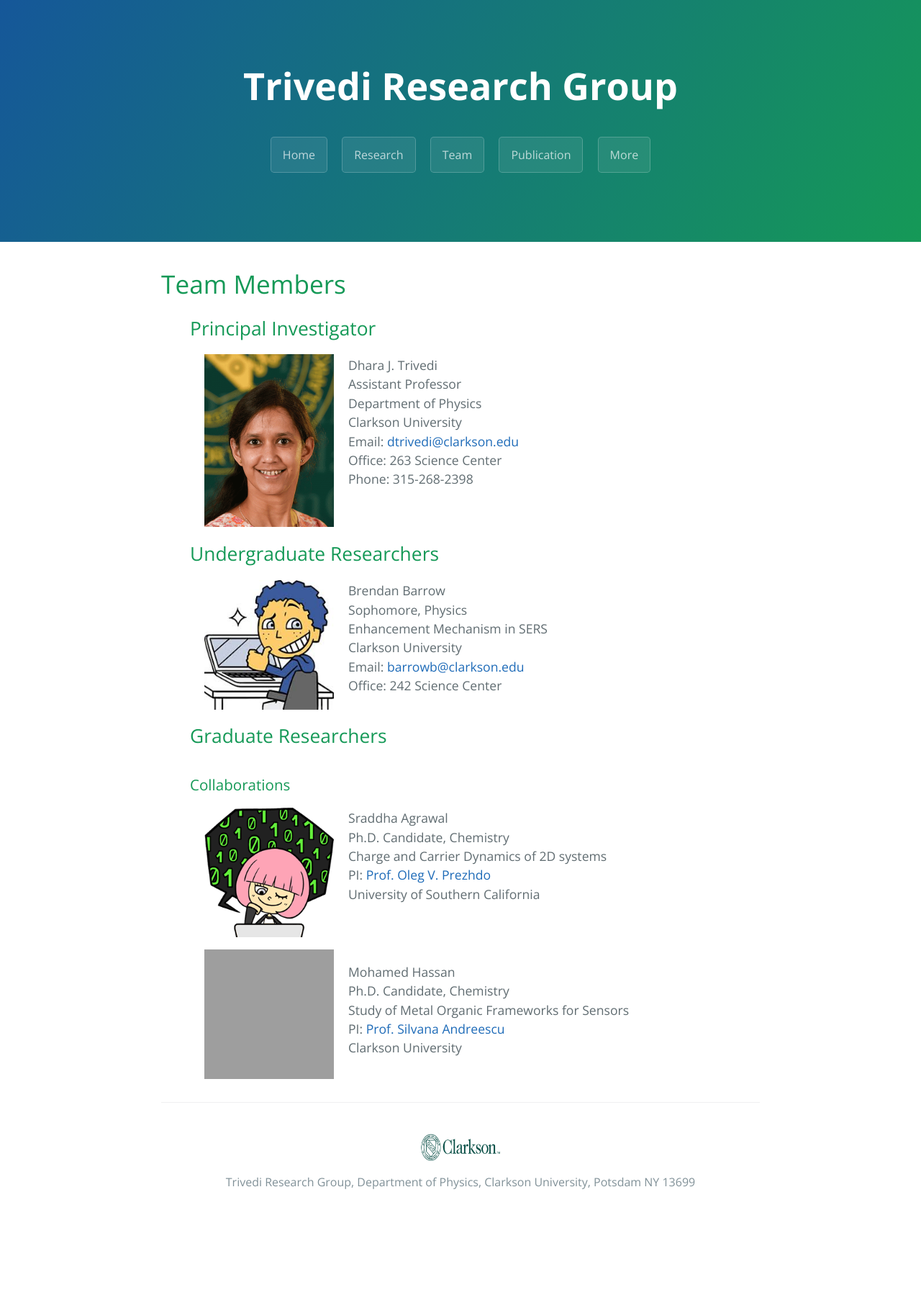
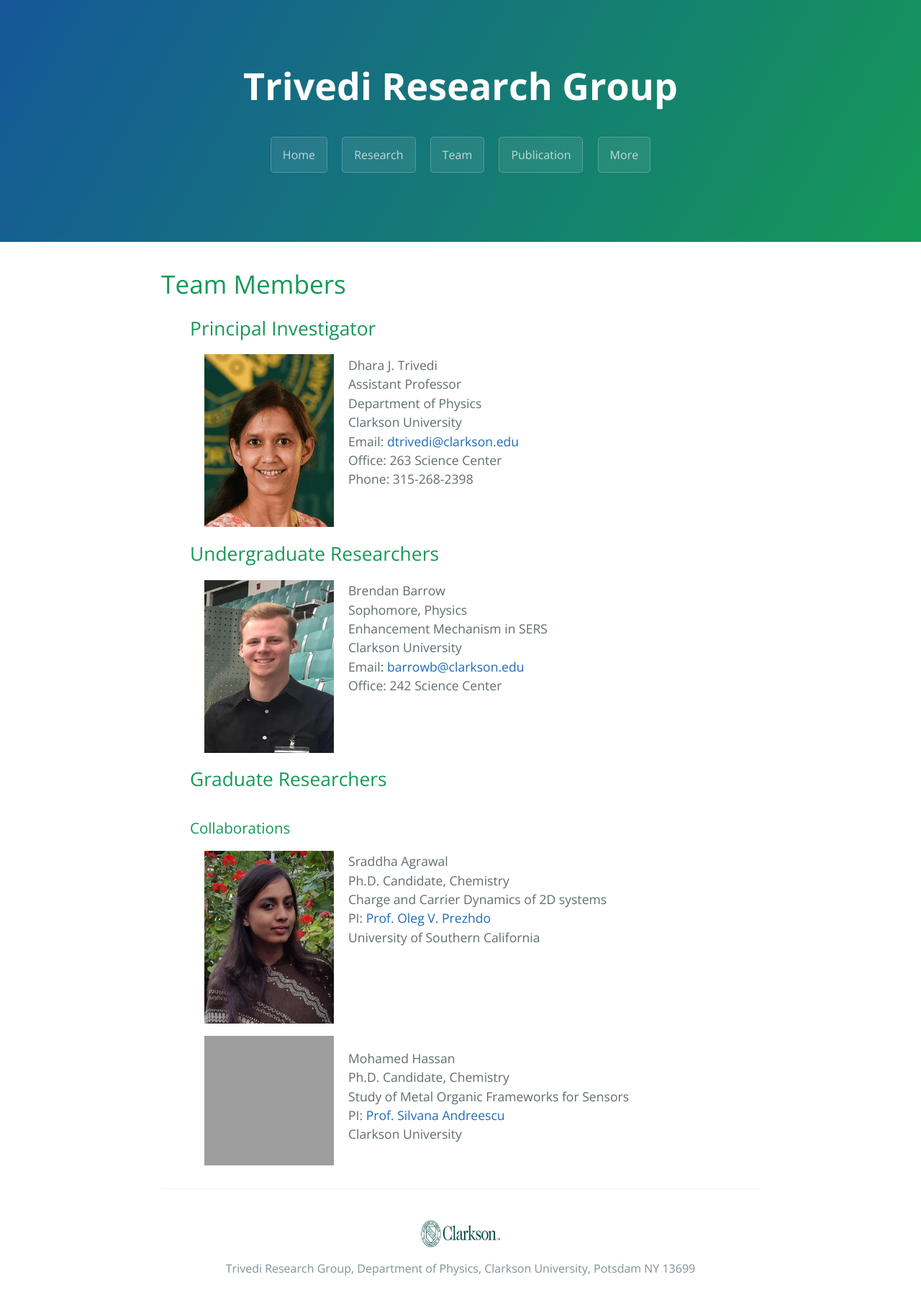
Before and after one commit to dharatrivedi/dharatrivedi.github.io, a Jekyll site: the page built from people.html, in a window 1280 px wide. Shown: the whole page at 72% size. Built offline with Jekyll 4.4.1, drawn with Linux system fonts in a browser that asks for light colours; before the commit the page ends 1686 px from its top, so only the background shows below that; grey boxes are pictures that could not be loaded.

Commit message:
Update people.html

```diff
--- a/people.html
+++ b/people.html
@@ -20,7 +20,7 @@ title: {{ site.name }}
   </ul>
   <ul class="clearfix">
     <h2>Undergraduate Researchers</h2>
-    <img class="img1" src="/images/Boy.jpeg" alt="BrendanBarrow" width="180" height="180"  hspace="20">
+    <img class="img1" src="/images/BB.jpg" alt="BrendanBarrow" width="180" height="240"  hspace="20">
     <p>
       Brendan Barrow<br />
       Sophomore, Physics<br />
@@ -33,7 +33,7 @@ title: {{ site.name }}
   <ul class="clearfix">
     <h2>Graduate Researchers</h2>
     <h3>Collaborations</h3>
-    <img class="img1" src="/images/Girl.png" alt="SraddhaAgrawal" width="180" height="180"  hspace="20">
+    <img class="img1" src="/images/SA.jpg" alt="SraddhaAgrawal" width="180" height="240"  hspace="20">
     <p>
       Sraddha Agrawal<br />
       Ph.D. Candidate, Chemistry<br />
```
